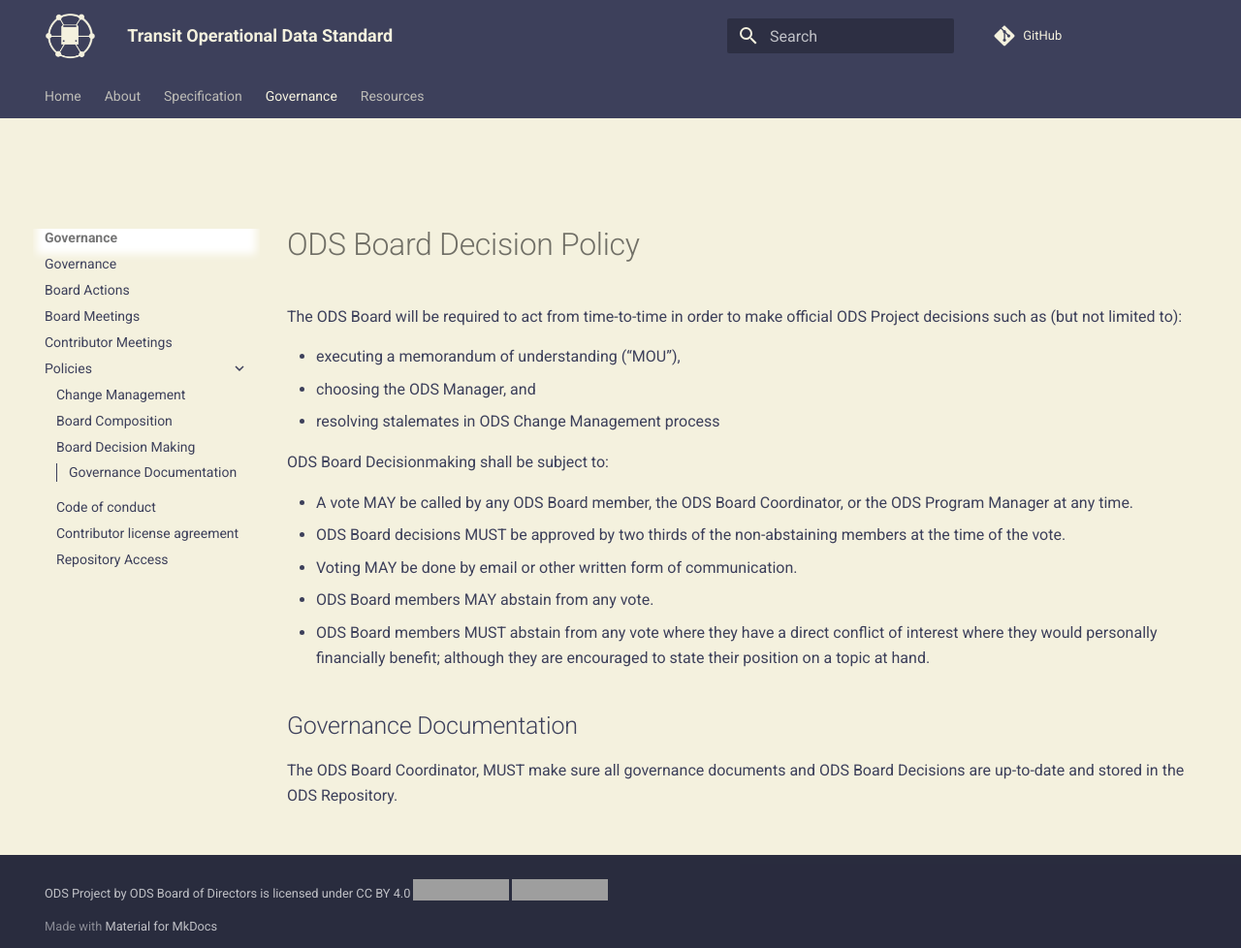
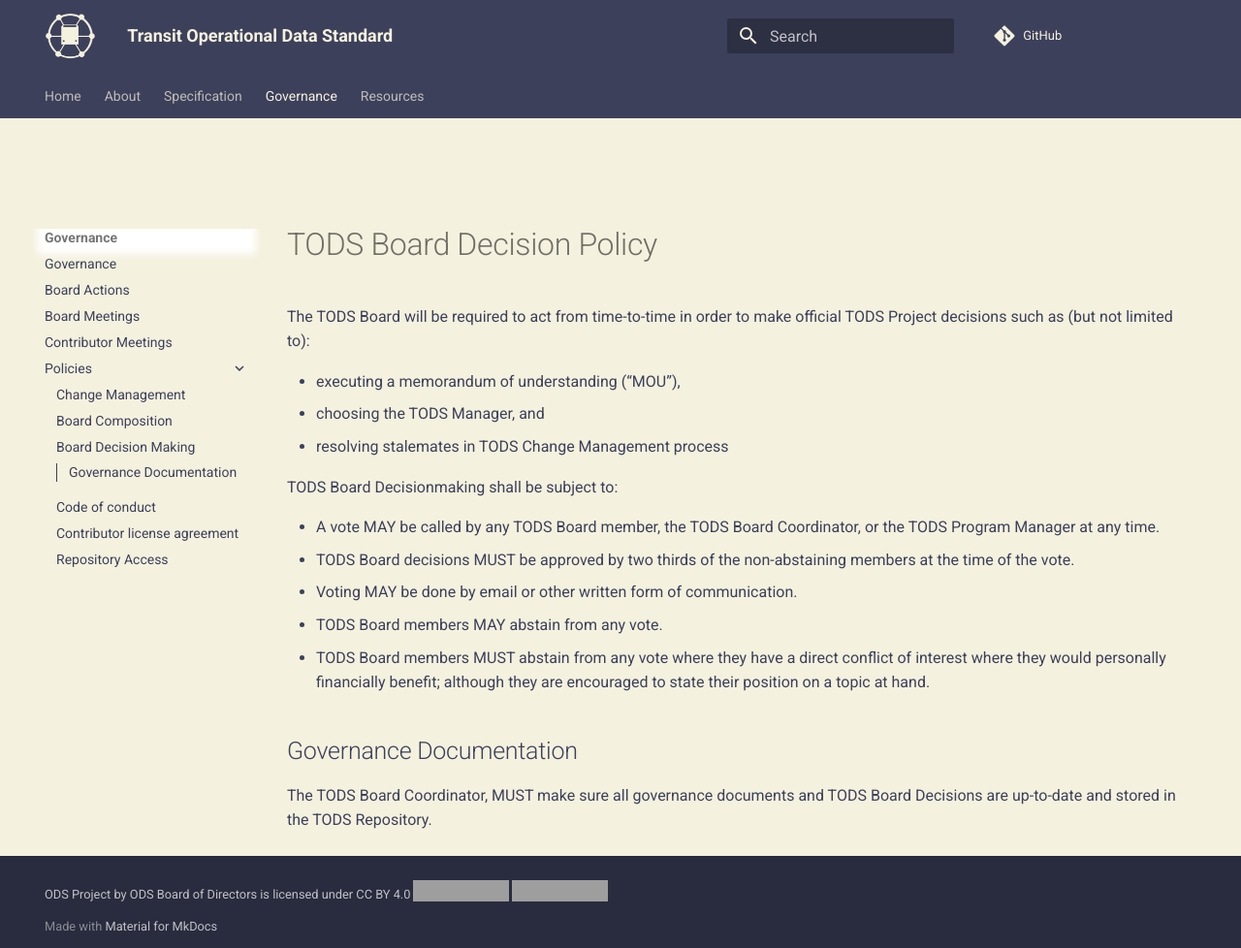
Before and after one commit to cal-itp/operational-data-standard, an MkDocs documentation site: the page built from docs/governance/policies/board-decisionmaking.md, in a window 1280 px wide and 978 px high. Shown: the whole window at 97% size. Built offline with MkDocs 1.6.1 and Material for MkDocs 9.7.7, drawn with Linux system fonts in a browser that asks for light colours; nearby versions of some CDN libraries; comment, search, counter and statistics services are not loaded; grey boxes are pictures that could not be loaded.

Commit message:
board-decisionmaking.md

```diff
--- a/docs/governance/policies/board-decisionmaking.md
+++ b/docs/governance/policies/board-decisionmaking.md
@@ -1,26 +1,26 @@
-# ODS Board Decision Policy
+# TODS Board Decision Policy
 
-The [ODS Board][board] will be required to act from time-to-time in order to make official [ODS Project][project] decisions such as (but not limited to):
+The [TODS Board][board] will be required to act from time-to-time in order to make official [TODS Project][project] decisions such as (but not limited to):
 
 - executing a memorandum of understanding ("MOU"),
-- choosing the [ODS Manager][manager], and
-- resolving stalemates in [ODS Change Management](change-management-versioning.md) process
+- choosing the [TODS Manager][manager], and
+- resolving stalemates in [TODS Change Management](change-management-versioning.md) process
 
-[ODS Board][board] Decisionmaking shall be subject to:
+[TODS Board][board] Decisionmaking shall be subject to:
 
-- A vote MAY be called by any [ODS Board][board] member, the [ODS Board Coordinator][coordinator], or the [ODS Program Manager][program-manager] at any time.
-- [ODS Board][board] decisions MUST be approved by two thirds of the non-abstaining members at the time of the vote.
+- A vote MAY be called by any [TODS Board][board] member, the [TODS Board Coordinator][coordinator], or the [TODS Program Manager][program-manager] at any time.
+- [TODS Board][board] decisions MUST be approved by two thirds of the non-abstaining members at the time of the vote.
 - Voting MAY be done by email or other written form of communication.
-- [ODS Board][board] members MAY abstain from any vote.
-- [ODS Board][board] members MUST abstain from any vote where they have a direct conflict of interest where they would personally financially benefit; although they are encouraged to state their position on a topic at hand.
+- [TODS Board][board] members MAY abstain from any vote.
+- [TODS Board][board] members MUST abstain from any vote where they have a direct conflict of interest where they would personally financially benefit; although they are encouraged to state their position on a topic at hand.
 
 ## Governance Documentation
 
-The [ODS Board Coordinator][coordinator], MUST make sure all governance documents and ODS Board Decisions are up-to-date and stored in the [ODS Repository][repository].
+The [TODS Board Coordinator][coordinator], MUST make sure all governance documents and TODS Board Decisions are up-to-date and stored in the [TODS Repository][repository].
 
-[board]: ../governance.md#ods-board-of-directors
-[manager]: ../governance.md#ods-manager
-[coordinator]: ../governance.md#ods-board-coordinator
-[repository]: ../governance.md#ods-repository
-[program-manager]: ../governance.md#ods-program-manager
-[project]: ../governance.md#ods-project
+[board]: ../governance.md#tods-board-of-directors
+[manager]: ../governance.md#tods-manager
+[coordinator]: ../governance.md#tods-board-coordinator
+[repository]: ../governance.md#tods-repository
+[program-manager]: ../governance.md#tods-program-manager
+[project]: ../governance.md#tods-project
```
